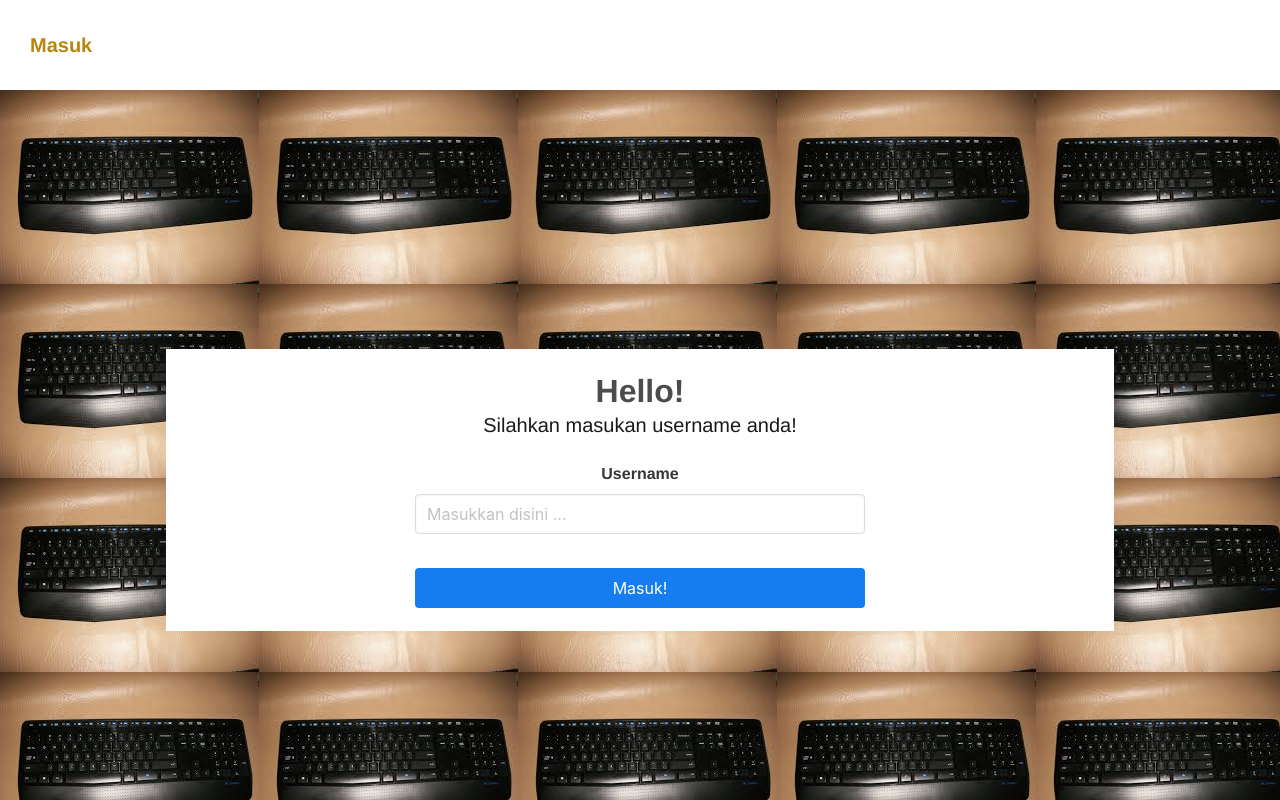
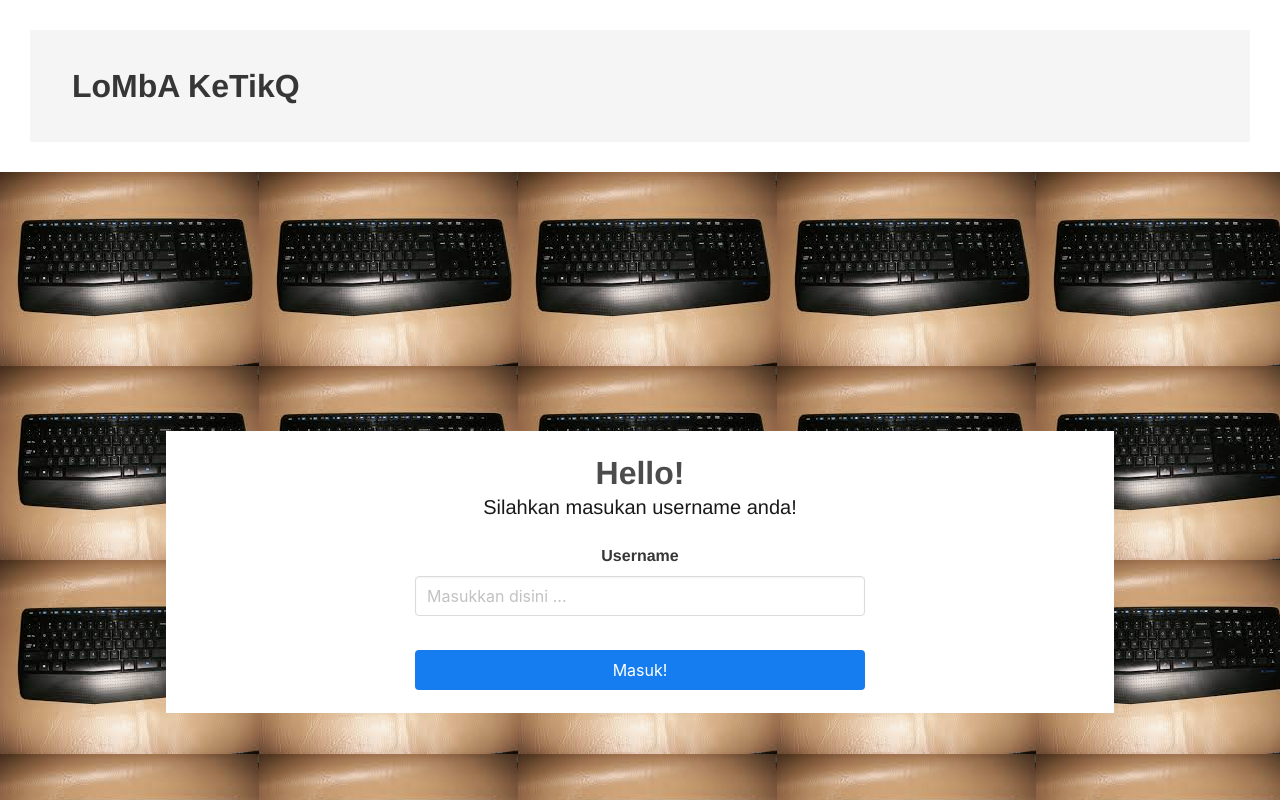
Before and after one commit to titan2903/app, a Vue app in the folder client/: page / in a window 1280 px wide. Shown: the top 800 px of the page. Built offline with nearby package versions, Linux system fonts and the light colour scheme.

Commit message:
fix logout

```diff
--- a/client/src/components/Navbar.vue
+++ b/client/src/components/Navbar.vue
@@ -1,45 +1,55 @@
 <template>
-  <div>
-    <div v-if="!check">
-      <router-link to="/">Masuk</router-link>
-    </div>
-    <div v-else>
-      <router-link to="/play">[ Play ]</router-link> |
-      <a @click="logout">[ Change User ]</a>
-    </div>
+  <div id="app">
+    <b-navbar id="nav" type="is-light" spaced>
+      <template slot="brand">
+        <b-navbar-item>
+          <h1 class="title">LoMbA KeTikQ</h1>
+        </b-navbar-item>
+      </template>
+      <template slot="end" v-if="showLogout">
+        <b-navbar-item tag="router-link" :to="{ path: '/play' }">
+          Play
+        </b-navbar-item>
+        <b-navbar-item tag="div">
+          <div class="buttons">
+            <b-button @click="logout" type="is-danger" expanded outlined>
+              Log Out
+            </b-button>
+          </div>
+        </b-navbar-item>
+      </template>
+    </b-navbar>
   </div>
 </template>
 
 <script>
 export default {
   name: 'Navbar',
-  data() {
-    return {
-      check: true,
-    };
-  },
-  created() {
-    this.checkData();
+  computed: {
+    showLogout: {
+      get() {
+        let check = this.$store.state.isIngame;
+        let uname = localStorage.getItem('username');
+
+        if (uname || check) {
+          return true;
+        } else {
+          return false;
+        }
+      },
+      set() {
+        //
+      },
+    },
   },
   methods: {
     logout() {
       localStorage.clear();
+      this.showLogout = false;
       this.check = false;
       this.$router.push('/');
       this.$store.dispatch('resetState');
     },
-    checkData() {
-      const state = this.$store.state.isIngame;
-      const uname = localStorage.getItem('uname');
-
-      if (state) {
-        this.check = true;
-      } else if (uname) {
-        this.check = true;
-      } else {
-        this.check = false;
-      }
-    },
   },
 };
 </script>
```
